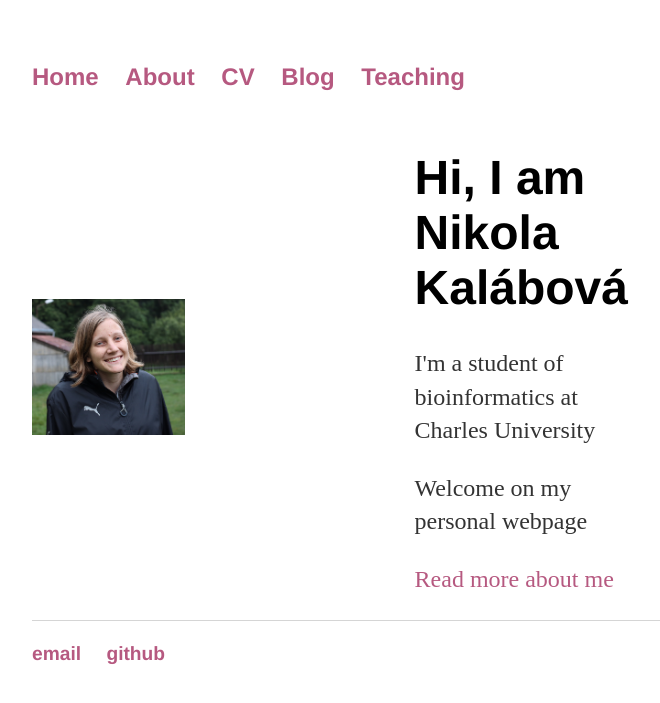
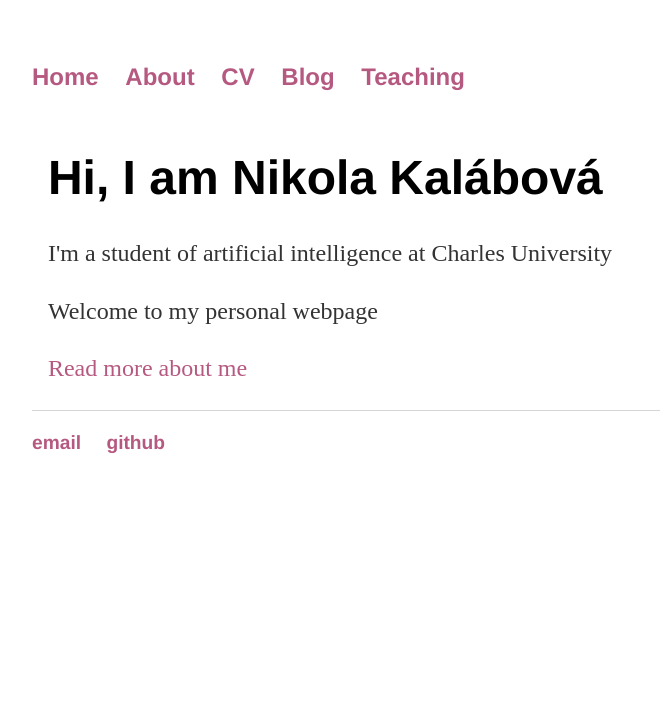
Before and after one commit to lavakin/lavakin.github.io, a Jekyll site: the page built from index.html, in a window 1280 px wide. Shown: the top 703 px of the page, without its empty margins (160-820 px from the left). Built offline with Jekyll 4.4.1, drawn with Linux system fonts in a browser that asks for light colours; nearby versions of some CDN libraries.

Commit message:
Update index.html

```diff
--- a/index.html
+++ b/index.html
@@ -23,13 +23,10 @@ title: Nikola Kalábová, Personal Webpage
   </head>
   <body>
     <div class="container">
-      <div class="image">
-        <img src="/assets/images/profile_image.jpeg">
-      </div>
       <div class="text">
         <h1>Hi, I am Nikola Kalábová</h1>
-	<p>I'm a student of bioinformatics at Charles University</p>
-	<p>Welcome on my personal webpage</p>
+	<p>I'm a student of artificial intelligence at Charles University</p>
+	<p>Welcome to my personal webpage</p>
 	<p><a href="/about">Read more about me</a></p>
       </div>
     </div>
```
